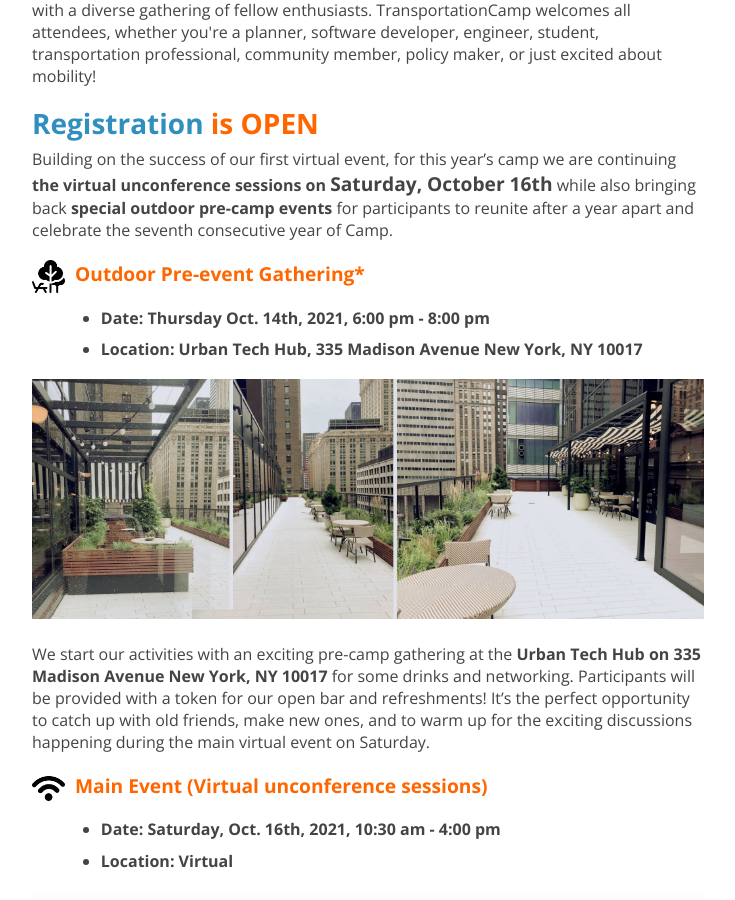
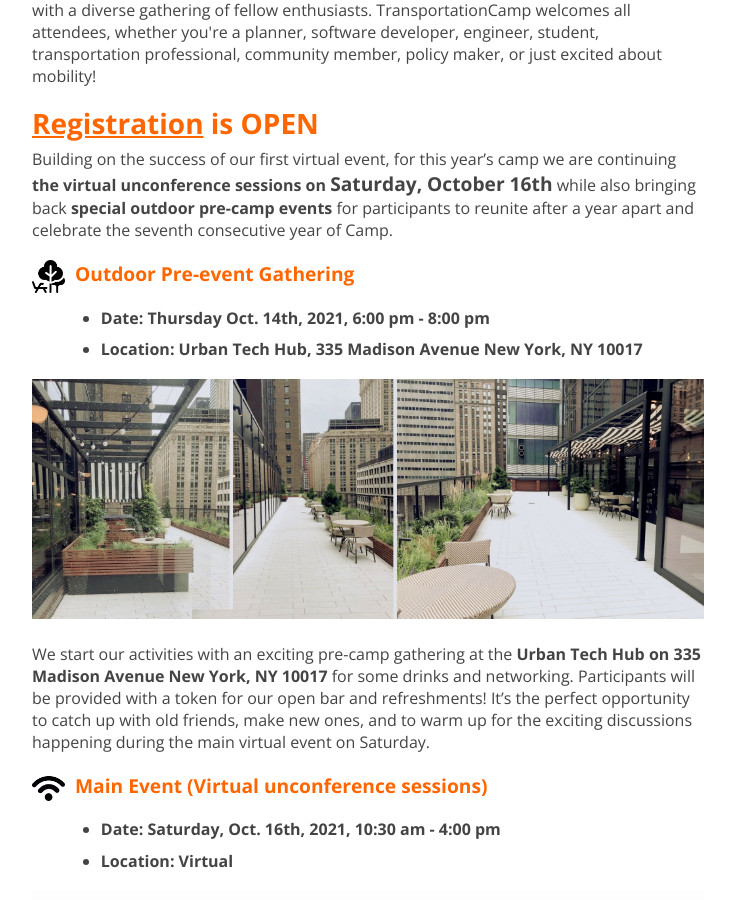
Before and after one commit to transpocamp/transportationcamp.org, a Jekyll site: the page built from events/nyc-2021/index.markdown, in a window 1280 px wide and 900 px high, scrolled down 761 px. Shown: the whole window, without its empty margins (272-1007 px from the left). Built offline with Jekyll 4.4.1, drawn with Linux system fonts in a browser that asks for light colours; nearby versions of some CDN libraries.

Commit message:
link color

```diff
--- a/events/nyc-2021/index.markdown
+++ b/events/nyc-2021/index.markdown
@@ -14,10 +14,10 @@
 
 TransportationCamp is an **[unconference](https://en.wikipedia.org/wiki/Unconference)** - every session is **planned, proposed, and led by attendees like you**. It&#39;s the perfect opportunity to share your transportation passion with a diverse gathering of fellow enthusiasts. TransportationCamp welcomes all attendees, whether you&#39;re a planner, software developer, engineer, student, transportation professional, community member, policy maker, or just excited about mobility!
 
-<h3 style="color: #FF6600;"><a href="https://www.eventbrite.com/e/transportationcamp-nyc-2021-hybrid-tickets-177592523017" style="text-decoration: none">Registration</a> is OPEN</h3>
+<h3 style="color: #FF6600;"><a href="https://www.eventbrite.com/e/transportationcamp-nyc-2021-hybrid-tickets-177592523017" style="color: inherit">Registration</a> is OPEN</h3>
 Building on the success of our first virtual event, for this year’s camp we are continuing **the virtual unconference sessions on** <span style="font-size: larger">**Saturday, October 16th**</span> while also bringing back **special outdoor pre-camp events** for participants to reunite after a year apart and celebrate the seventh consecutive year of Camp.
 
-<span style="font-size: larger; color: #FF6600;"><img src="trees.png" alt="Trees" width=33 height=33  style="float: left;margin-right:10px;" />**Outdoor Pre-event Gathering\***</span>
+<span style="font-size: larger; color: #FF6600;"><img src="trees.png" alt="Trees" width=33 height=33  style="float: left;margin-right:10px;" />**Outdoor Pre-event Gathering**</span>
 - **Date: Thursday Oct. 14th, 2021, 6:00 pm - 8:00 pm**
 - **Location: Urban Tech Hub, 335 Madison Avenue New York, NY 10017**
 
```
